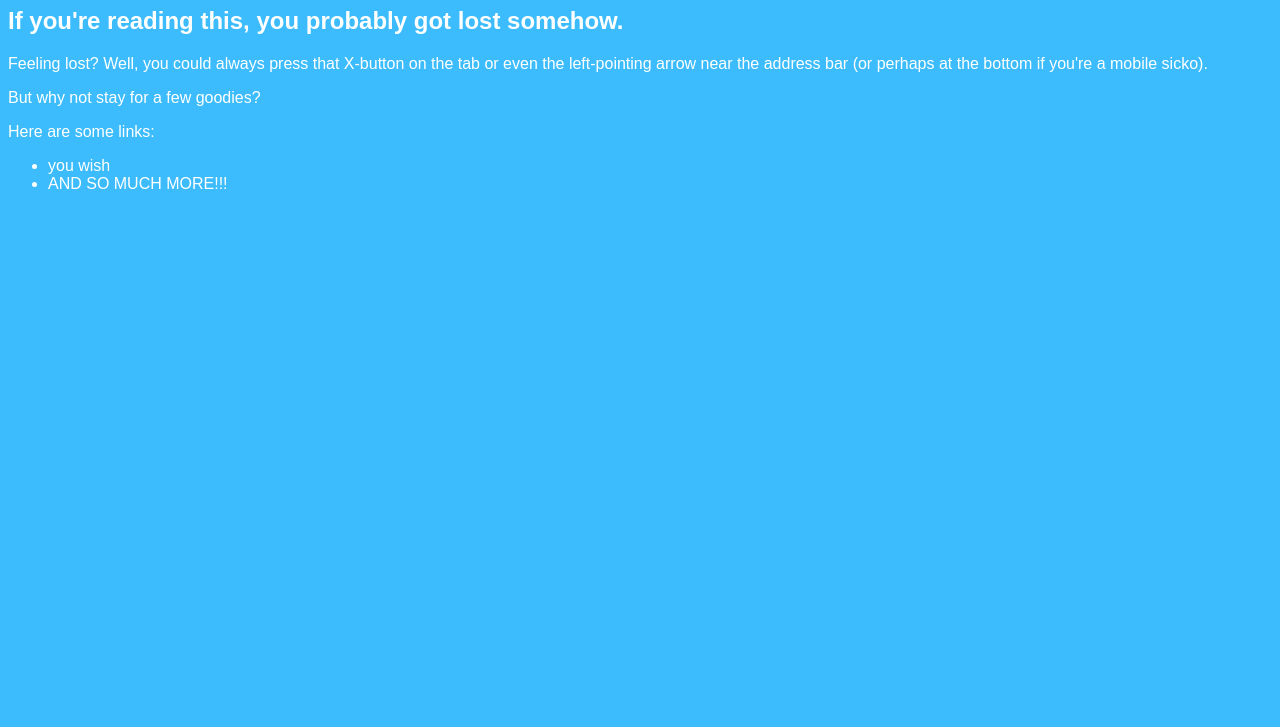
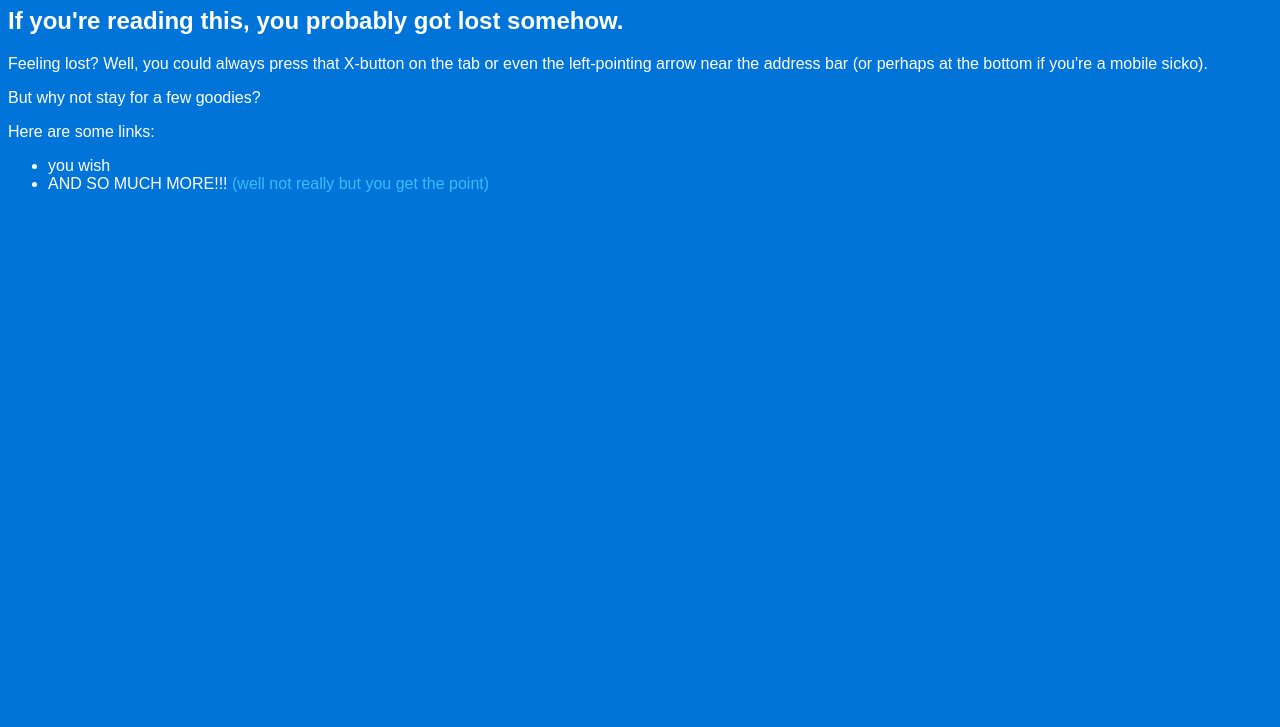
Before and after one commit to doktorego/doktorego.github.io, a plain HTML site: page index.html in a window 1280 px wide. Shown: the part 73-800 px from the top of the page. Drawn offline with Linux system fonts and the light colour scheme.

Commit message:
Update style.css

```diff
--- a/style.css
+++ b/style.css
@@ -1,6 +1,6 @@
 body
 {
-    background-color: #3CBCFC;
+    background-color: #0074D9;
     color: #FFFFFF;
     font-family: sans-serif;
 }
```
